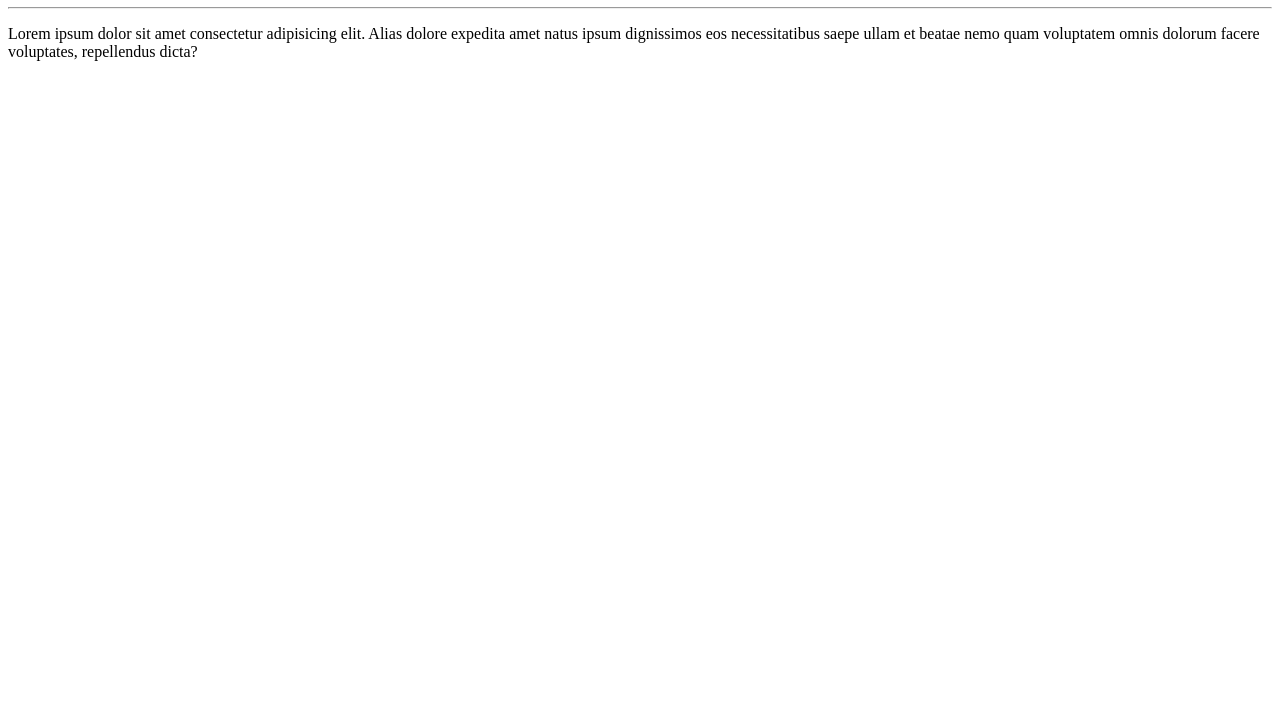
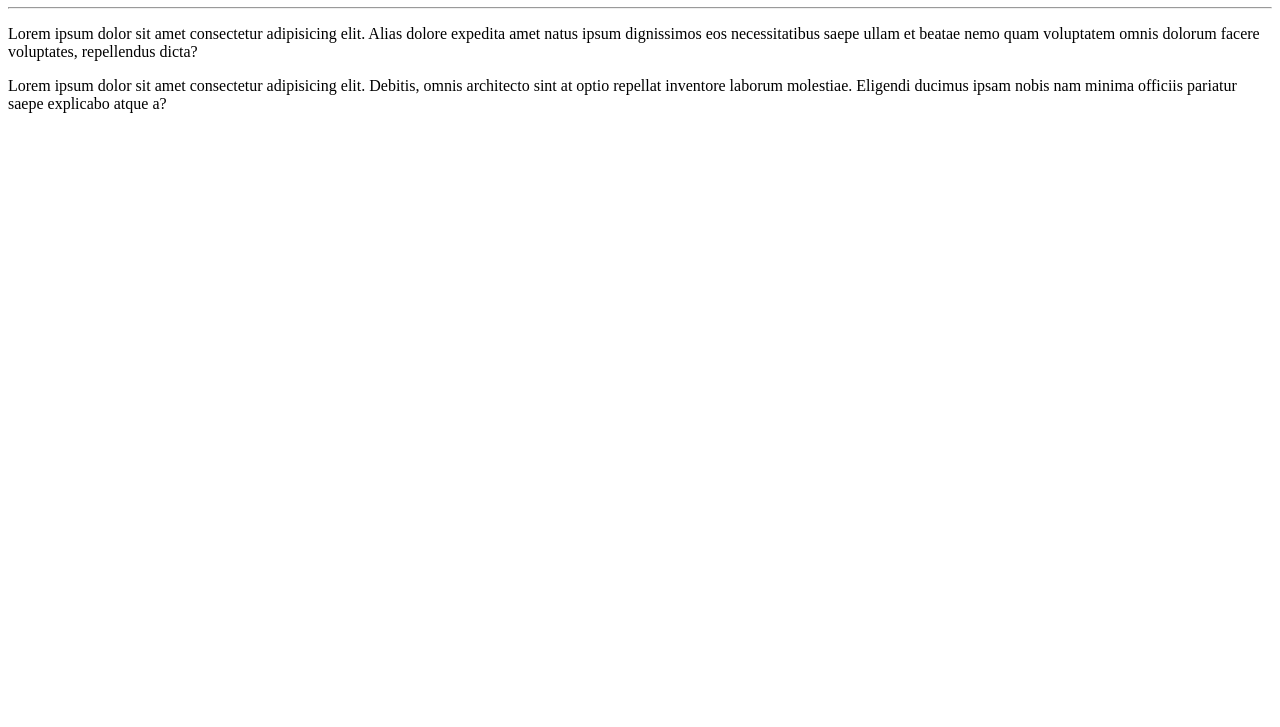
Before and after one commit to Madeira53/Ola-Mundo, a plain HTML site: page site-exemplo/index.html in a window 1280 px wide. Shown: the part 73-800 px from the top of the page. Drawn offline with Linux system fonts and the light colour scheme.

Commit message:
adicionei um parágrafo

```diff
--- a/site-exemplo/index.html
+++ b/site-exemplo/index.html
@@ -9,5 +9,6 @@
     <h1>Olá, Mundo</h1>
     <hr>
     <p>Lorem ipsum dolor sit amet consectetur adipisicing elit. Alias dolore expedita amet natus ipsum dignissimos eos necessitatibus saepe ullam et beatae nemo quam voluptatem omnis dolorum facere voluptates, repellendus dicta?</p>
+    <p>Lorem ipsum dolor sit amet consectetur adipisicing elit. Debitis, omnis architecto sint at optio repellat inventore laborum molestiae. Eligendi ducimus ipsam nobis nam minima officiis pariatur saepe explicabo atque a?</p>
 </body>
 </html>
```
